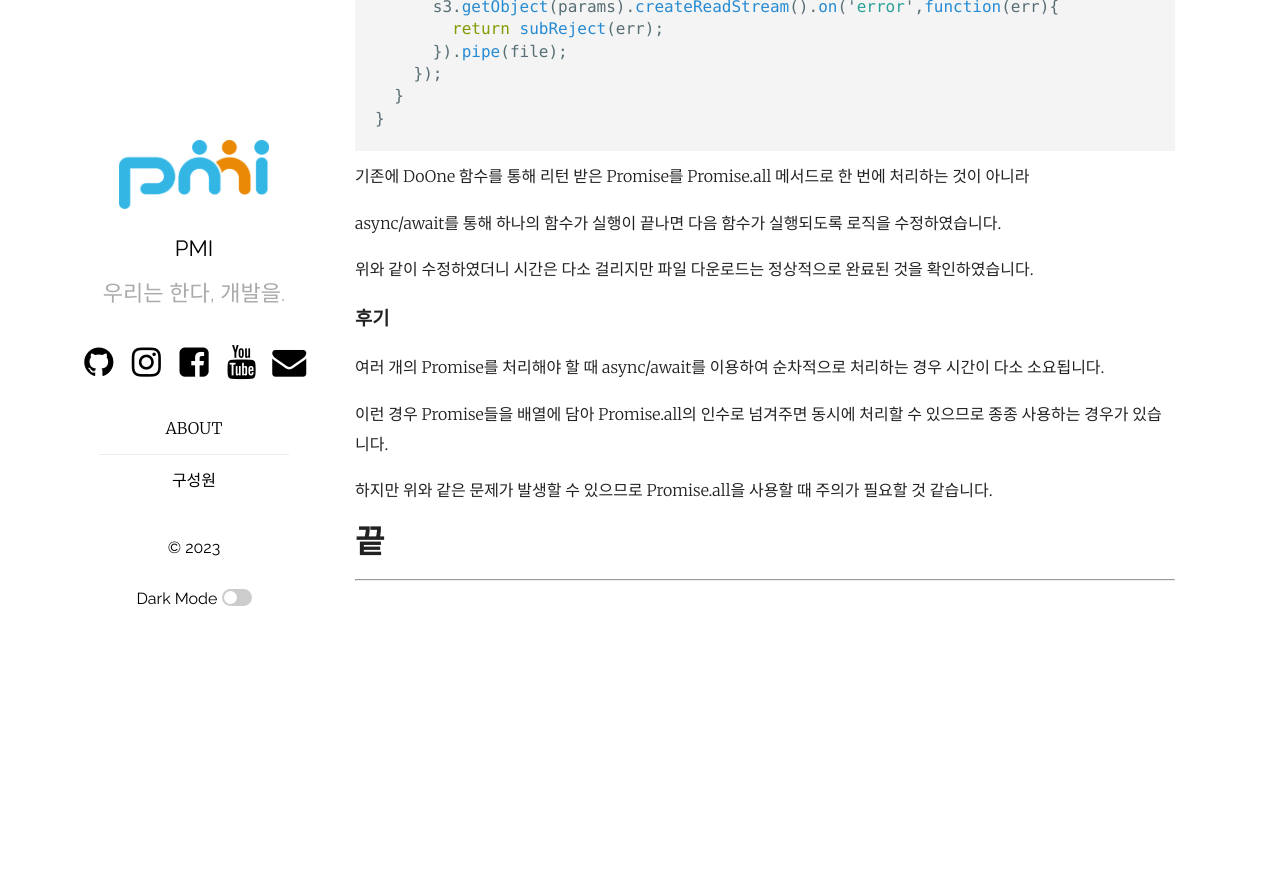
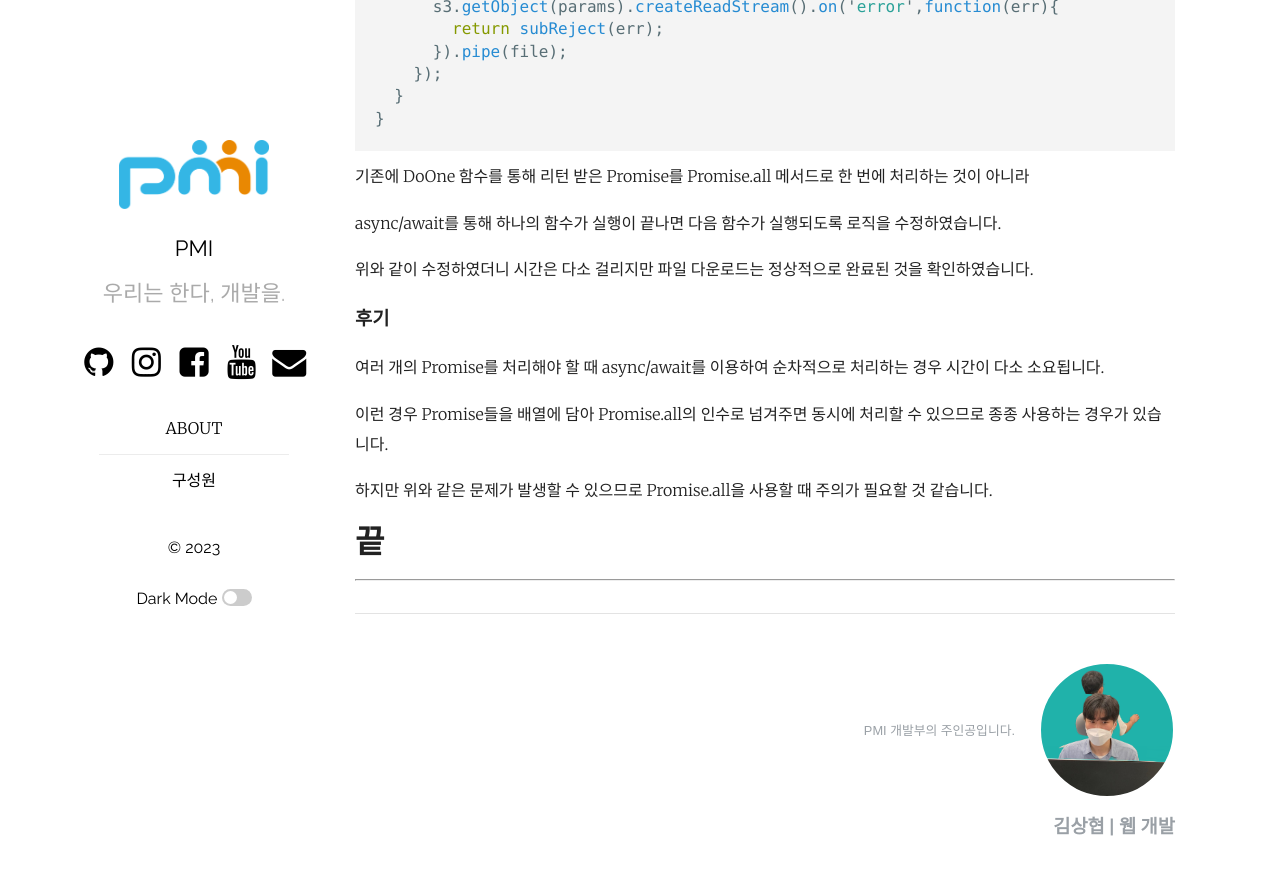
Before and after one commit to pmirnc-dev/pmirnc-dev.github.io, a Jekyll site: the page built from _posts/2023-02-03-메타서베이-파일다운로드-이슈.md, in a window 1280 px wide and 900 px high, scrolled down 5731 px. Shown: the top 875 px of the window. Built offline with Jekyll 4.4.1, drawn with Linux system fonts in a browser that asks for light colours; comment, search, counter and statistics services are not loaded; before the commit the page ends 6357 px from its top, so only the background shows below that; part of the change alters nothing that is shown.

```diff
--- a/_posts/2023-02-03-메타서베이-파일다운로드-이슈.md
+++ b/_posts/2023-02-03-메타서베이-파일다운로드-이슈.md
@@ -2,7 +2,7 @@
 layout: post
 title: "메타서베이 파일 다운로드 이슈"
 date: 2023-02-03 09:00:00 +0900
-author: shkim
+author: sh.kim
 categories: metasurvey
 ---
 
```
